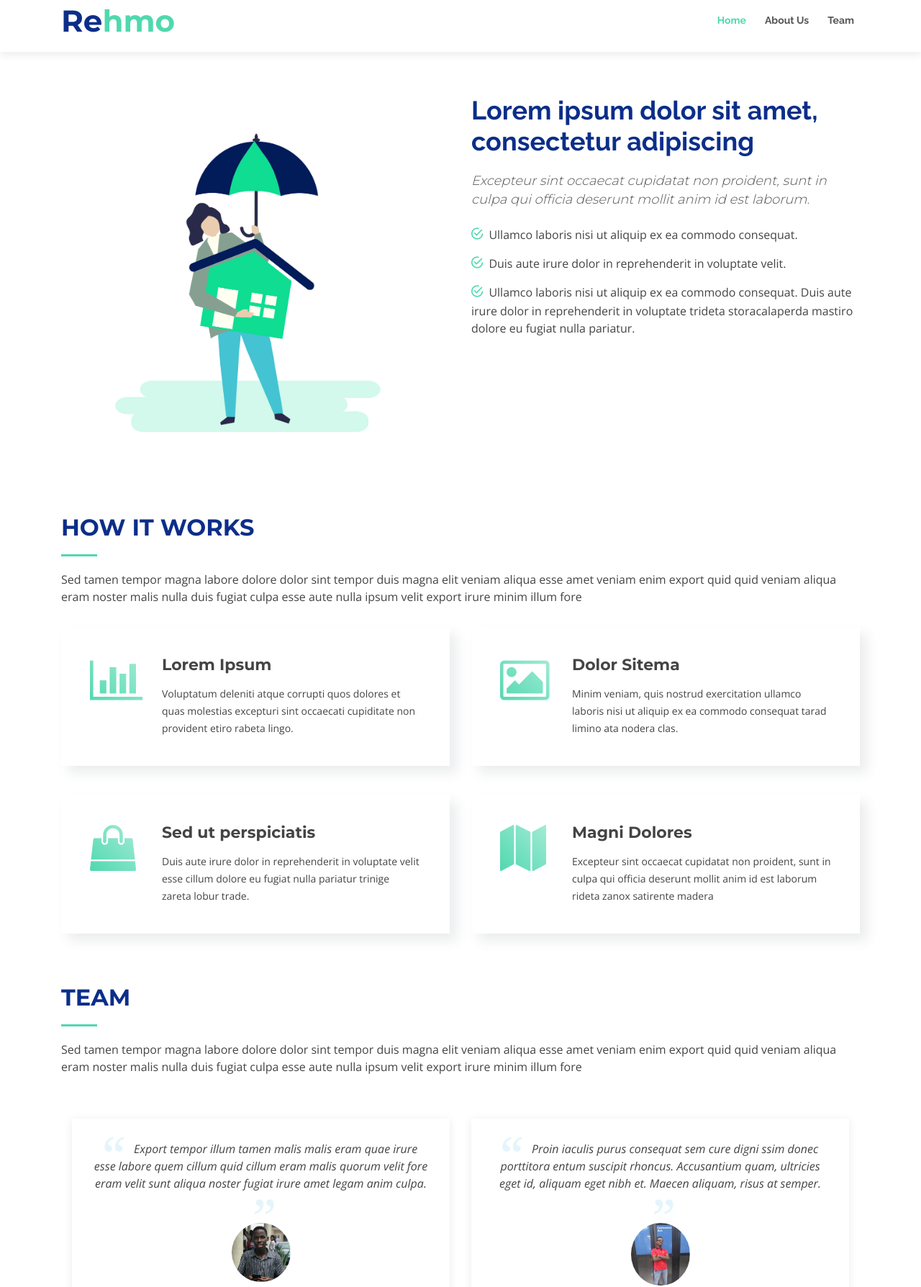
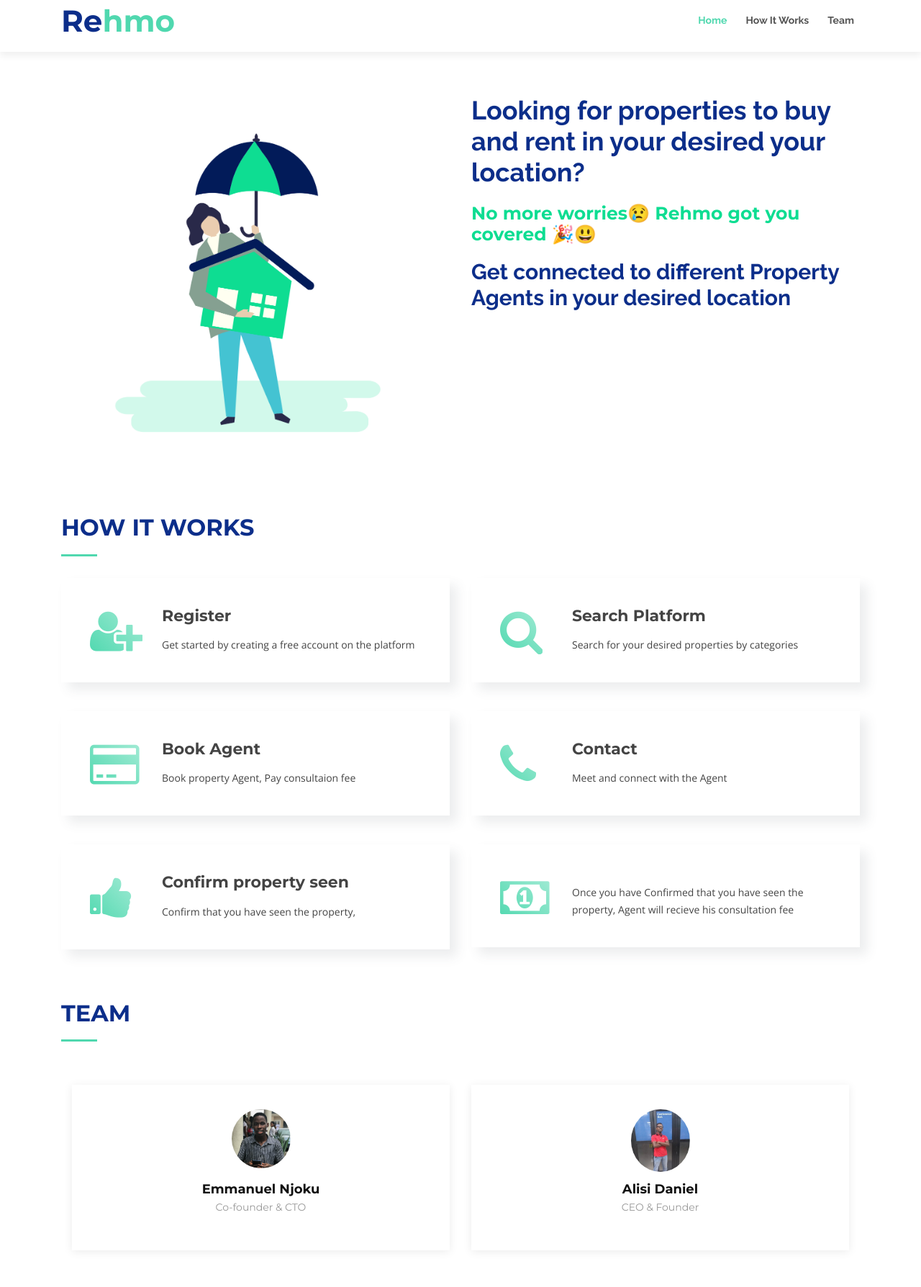
Before and after one commit to alisidaniel/rehmo, a plain HTML site: page index.html in a window 1280 px wide. Shown: the part 55-1843 px from the top of the page at 72% size. Drawn offline with nearby package versions, Linux system fonts and the light colour scheme; files whose address does not match are found by name.

Commit message:
added content

```diff
--- a/css/style.css
+++ b/css/style.css
@@ -32,6 +32,8 @@ p {
   padding: 0;
   margin: 0 0 30px 0;
 }
+
+
 
 h1,
 h2,
@@ -292,12 +294,12 @@ h6 {
   white-space: nowrap;
 }
 
-.nav-menu > li {
+.nav-menu>li {
   float: left;
 }
 
-.nav-menu li:hover > ul,
-.nav-menu li.sfHover > ul {
+.nav-menu li:hover>ul,
+.nav-menu li.sfHover>ul {
   display: block;
 }
 
@@ -349,12 +351,12 @@ h6 {
   outline: none;
 }
 
-.nav-menu li:hover > a,
-.nav-menu .menu-active > a {
+.nav-menu li:hover>a,
+.nav-menu .menu-active>a {
   color: #50d8af;
 }
 
-.nav-menu > li {
+.nav-menu>li {
   margin-left: 10px;
 }
 
@@ -378,7 +380,7 @@ h6 {
   text-transform: none;
 }
 
-.nav-menu ul li:hover > a {
+.nav-menu ul li:hover>a {
   color: #50d8af;
 }
 
@@ -553,12 +555,19 @@ body.mobile-nav-active #mobile-nav-toggle {
   font-family: "Raleway", sans-serif;
 }
 
+#about .content h4 {
+  color: #0c2e8a;
+  font-weight: 600;
+  font-size: 30px;
+  font-family: "Raleway", sans-serif;
+}
+
 #about .content h3 {
-  color: #555;
-  font-weight: 300;
-  font-size: 18px;
-  line-height: 26px;
-  font-style: italic;
+  color: #0EDD92;
+  font-weight: 600;
+  font-size: 25px;
+  line-height: 29px;
+  font-style: bold;
 }
 
 #about .content p {
@@ -752,7 +761,7 @@ body.mobile-nav-active #mobile-nav-toggle {
   padding: 30px 30px 0 30px;
   margin: 30px 15px;
   text-align: center;
-  min-height: 350px;
+  min-height: 200px;
   box-shadow: 0px 2px 12px rgba(0, 0, 0, 0.08);
 }
 
@@ -1041,6 +1050,7 @@ body.mobile-nav-active #mobile-nav-toggle {
 }
 
 @media (min-width: 768px) {
+
   #contact .contact-address,
   #contact .contact-phone,
   #contact .contact-email {
--- a/index.html
+++ b/index.html
@@ -3,7 +3,7 @@
 
 <head>
   <meta charset="utf-8">
-  <title>Reveal Bootstrap Template</title>
+  <title>Rehmo Index</title>
   <meta content="width=device-width, initial-scale=1.0" name="viewport">
   <meta content="" name="keywords">
   <meta content="" name="description">
@@ -53,8 +53,8 @@
   <section id="topbar" class="d-none d-lg-block">
     <div class="container clearfix">
       <div class="contact-info float-left">
-        <i class="fa fa-envelope-o"></i> <a href="mailto:contact@example.com">contact@example.com</a>
-        <i class="fa fa-phone"></i> +1 5589 55488 55
+        <i class="fa fa-envelope-o"></i> <a href="kalunjoku123@gmail.com">kalunjoku123@gmail.com</a>
+        <i class="fa fa-phone"></i> +2347084462591
       </div>
       <div class="social-links float-right">
         <a href="#" class="twitter"><i class="fa fa-twitter"></i></a>
@@ -81,7 +81,7 @@
       <nav id="nav-menu-container">
         <ul class="nav-menu">
           <li class="menu-active"><a href="#about">Home</a></li>
-          <li><a href="#services">About Us</a></li>
+          <li><a href="#services">How It Works</a></li>
 
           <li><a href="#testimonials">Team</a></li>
         </ul>
@@ -103,20 +103,9 @@
           </div>
 
           <div class="col-lg-6 content">
-            <h2>Lorem ipsum dolor sit amet, consectetur adipiscing</h2>
-            <h3>Excepteur sint occaecat cupidatat non proident, sunt in culpa qui officia deserunt mollit anim id est
-              laborum.</h3>
-
-            <ul>
-              <li><i class="ion-android-checkmark-circle"></i> Ullamco laboris nisi ut aliquip ex ea commodo consequat.
-              </li>
-              <li><i class="ion-android-checkmark-circle"></i> Duis aute irure dolor in reprehenderit in voluptate
-                velit.</li>
-              <li><i class="ion-android-checkmark-circle"></i> Ullamco laboris nisi ut aliquip ex ea commodo consequat.
-                Duis aute irure dolor in reprehenderit in voluptate trideta storacalaperda mastiro dolore eu fugiat
-                nulla pariatur.</li>
-            </ul>
-
+            <h2>Looking for properties to buy and rent in your desired your location?</h2>
+            <h3>No more worries😢 Rehmo got you covered 🎉😃</h3>
+            <h4>Get connected to different Property Agents in your desired location</h4>
           </div>
         </div>
 
@@ -130,46 +119,57 @@
       <div class="container">
         <div class="section-header">
           <h2>How it works</h2>
-          <p>Sed tamen tempor magna labore dolore dolor sint tempor duis magna elit veniam aliqua esse amet veniam enim
-            export quid quid veniam aliqua eram noster malis nulla duis fugiat culpa esse aute nulla ipsum velit export
-            irure minim illum fore</p>
+
         </div>
 
         <div class="row">
 
           <div class="col-lg-6">
             <div class="box wow fadeInLeft">
-              <div class="icon"><i class="fa fa-bar-chart"></i></div>
-              <h4 class="title"><a href="">Lorem Ipsum</a></h4>
-              <p class="description">Voluptatum deleniti atque corrupti quos dolores et quas molestias excepturi sint
-                occaecati cupiditate non provident etiro rabeta lingo.</p>
+              <div class="icon"><i class="fa fa-user-plus"></i></div>
+              <h4 class="title"><a href="">Register</a></h4>
+              <p class="description">Get started by creating a free account on the platform</p>
             </div>
           </div>
 
           <div class="col-lg-6">
             <div class="box wow fadeInRight">
-              <div class="icon"><i class="fa fa-picture-o"></i></div>
-              <h4 class="title"><a href="">Dolor Sitema</a></h4>
-              <p class="description">Minim veniam, quis nostrud exercitation ullamco laboris nisi ut aliquip ex ea
-                commodo consequat tarad limino ata nodera clas.</p>
+              <div class="icon"><i class="fa fa-search"></i></div>
+              <h4 class="title"><a href="">Search Platform</a></h4>
+              <p class="description">Search for your desired properties by categories</p>
             </div>
           </div>
 
           <div class="col-lg-6">
             <div class="box wow fadeInLeft" data-wow-delay="0.2s">
-              <div class="icon"><i class="fa fa-shopping-bag"></i></div>
-              <h4 class="title"><a href="">Sed ut perspiciatis</a></h4>
-              <p class="description">Duis aute irure dolor in reprehenderit in voluptate velit esse cillum dolore eu
-                fugiat nulla pariatur trinige zareta lobur trade.</p>
+              <div class="icon"><i class="fa fa-credit-card"></i></div>
+              <h4 class="title"><a href="">Book Agent</a></h4>
+              <p class="description">Book property Agent, Pay consultaion fee</p>
+
             </div>
           </div>
 
           <div class="col-lg-6">
             <div class="box wow fadeInRight" data-wow-delay="0.2s">
-              <div class="icon"><i class="fa fa-map"></i></div>
-              <h4 class="title"><a href="">Magni Dolores</a></h4>
-              <p class="description">Excepteur sint occaecat cupidatat non proident, sunt in culpa qui officia deserunt
-                mollit anim id est laborum rideta zanox satirente madera</p>
+              <div class="icon"><i class="fa fa-phone"></i></div>
+              <h4 class="title"><a href="">Contact</a></h4>
+              <p class="description">Meet and connect with the Agent </p>
+            </div>
+          </div>
+          <div class="col-lg-6">
+            <div class="box wow fadeInRight" data-wow-delay="0.2s">
+              <div class="icon"><i class="fa fa-thumbs-up"></i></div>
+              <h4 class="title"><a href="">Confirm property seen</a></h4>
+              <p class="description">Confirm that you have seen the property, </p>
+            </div>
+          </div>
+
+          <div class="col-lg-6">
+            <div class="box wow fadeInRight" data-wow-delay="0.2s">
+              <div class="icon"><i class="fa fa-money"></i></div>
+              <h4 class="title"><a href=""></a></h4>
+              <p class="description">Once you have Confirmed that you have seen the property, Agent will recieve his
+                consultation fee </p>
             </div>
           </div>
 
@@ -186,19 +186,11 @@
       <div class="container">
         <div class="section-header">
           <h2>Team</h2>
-          <p>Sed tamen tempor magna labore dolore dolor sint tempor duis magna elit veniam aliqua esse amet veniam enim
-            export quid quid veniam aliqua eram noster malis nulla duis fugiat culpa esse aute nulla ipsum velit export
-            irure minim illum fore</p>
+
         </div>
         <div class="owl-carousel testimonials-carousel">
 
           <div class="testimonial-item">
-            <p>
-              <img src="img/quote-sign-left.png" class="quote-sign-left" alt="">
-              Proin iaculis purus consequat sem cure digni ssim donec porttitora entum suscipit rhoncus. Accusantium
-              quam, ultricies eget id, aliquam eget nibh et. Maecen aliquam, risus at semper.
-              <img src="img/quote-sign-right.png" class="quote-sign-right" alt="">
-            </p>
             <img src="img/dan.jpeg" class="testimonial-img" alt="">
             <h3>Alisi Daniel</h3>
             <h4>CEO &amp; Founder</h4>
@@ -206,14 +198,9 @@
 
           <div class="testimonial-item">
             <p>
-              <img src="img/quote-sign-left.png" class="quote-sign-left" alt="">
-              Export tempor illum tamen malis malis eram quae irure esse labore quem cillum quid cillum eram malis
-              quorum velit fore eram velit sunt aliqua noster fugiat irure amet legam anim culpa.
-              <img src="img/quote-sign-right.png" class="quote-sign-right" alt="">
-            </p>
-            <img src="img/emma.jpeg" class="testimonial-img" alt="">
-            <h3>Emmanuel Njoku</h3>
-            <h4>Co-founder &amp; CTO</h4>
+              <img src="img/emma.jpeg" class="testimonial-img" alt="">
+              <h3>Emmanuel Njoku</h3>
+              <h4>Co-founder &amp; CTO</h4>
           </div>
 
         </div>
@@ -228,10 +215,8 @@
       <div class="container">
         <div class="row">
           <div class="col-lg-8 text-center text-sm-left">
-            <h3 class="cta-title">Call To Action</h3>
-            <p class="cta-text"> Duis aute irure dolor in reprehenderit in voluptate velit esse cillum dolore eu fugiat
-              nulla pariatur. Excepteur sint occaecat cupidatat non proident, sunt in culpa qui officia deserunt mollit
-              anim id est laborum.</p>
+            <h3 class="cta-title">Download</h3>
+            <p class="cta-text">Get The Mobile Application</p>
           </div>
           <div class="col-lg-4 cta-btn-container">
             [ <div class="template-demo mt-2">]
```
